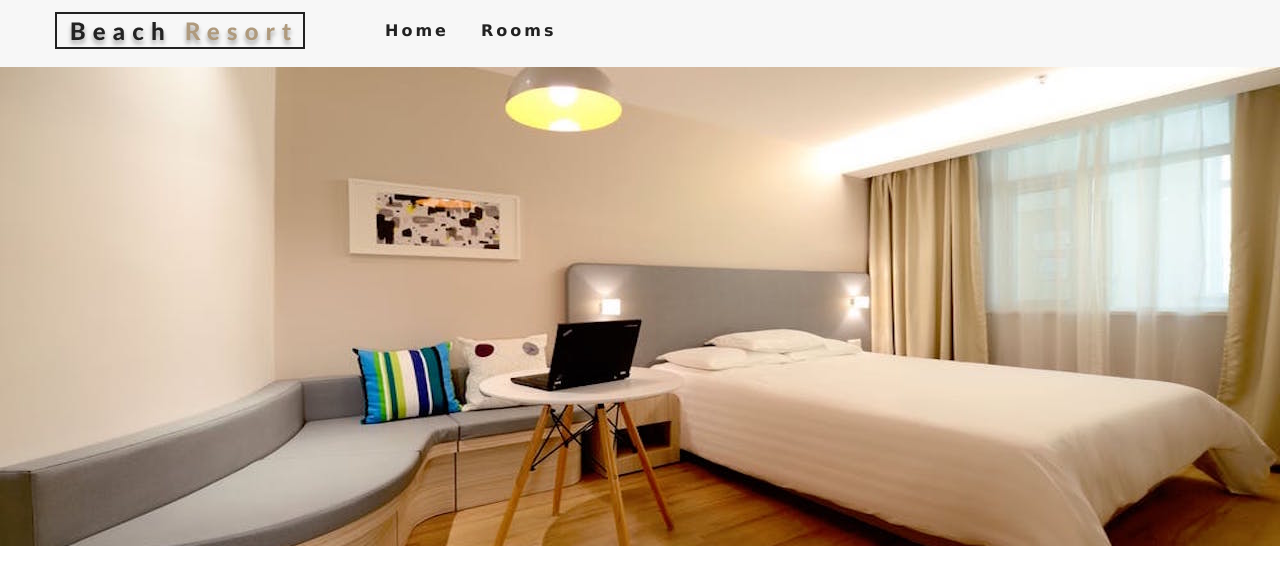
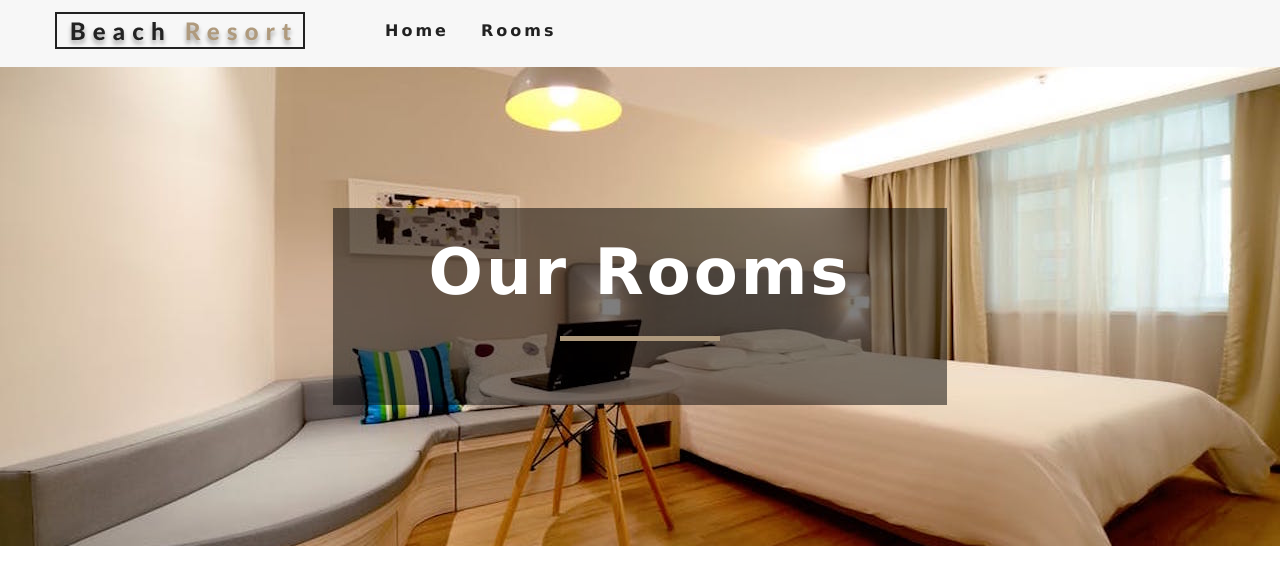
Before and after one commit to pickles135/resort-proj, a React (Create React App) app: page /rooms in a window 1280 px wide. Shown: the top 584 px of the page. Built offline with nearby package versions, Linux system fonts and the light colour scheme.

Commit message:
creates a Banner w/ a titlel

```diff
--- a/src/pages/Rooms.js
+++ b/src/pages/Rooms.js
@@ -5,7 +5,11 @@ import { Link } from 'react-router-dom';
 
 const Rooms = () => {
   return (
-    <Hero hero="roomsHero" />
+    <Hero hero="roomsHero">
+      <Banner title="Our Rooms">
+
+      </Banner>
+    </Hero>
   )
 };
 
```
